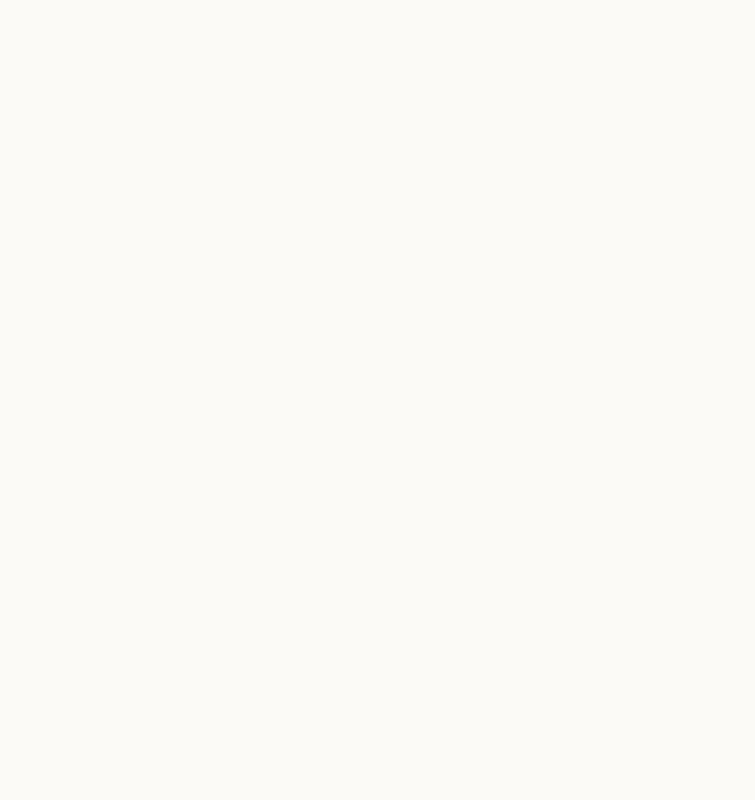
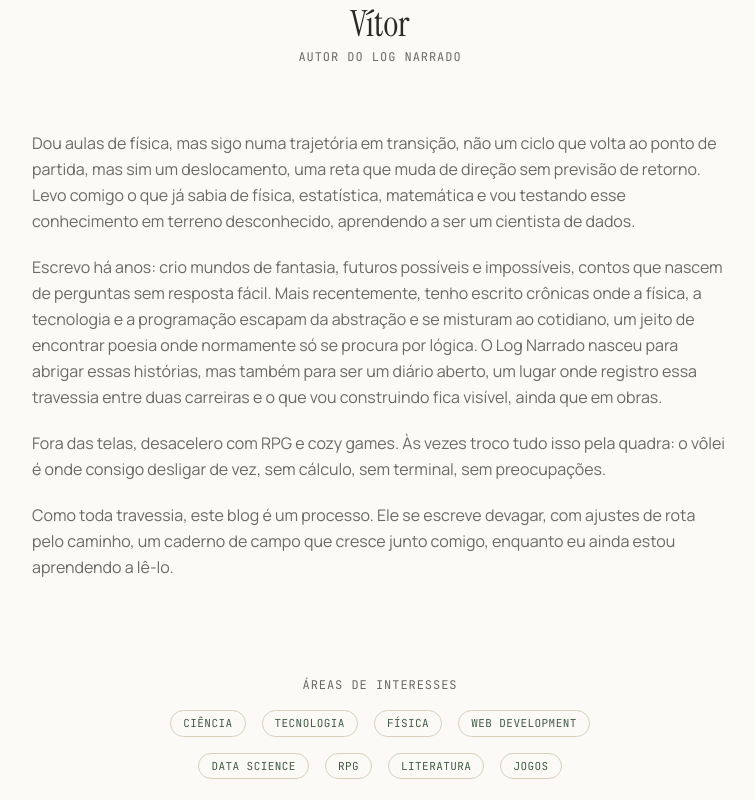
Before and after one commit to Kotige/log-narrado, a React (Vite) app: page /autor in a window 1280 px wide. Before the commit this address had no page. Shown: the part 320-1120 px from the top of the page, without its empty margins (260-1015 px from the left). Before the commit the page ends 800 px from the top, so only its background shows below. Built offline with nearby package versions, Linux system fonts and the light colour scheme.

Commit message:
feat: add author page

```diff
--- a/src/App.jsx
+++ b/src/App.jsx
@@ -3,6 +3,7 @@ import Home from "./routes/Home";
 import Post from "./routes/Post";
 import Projects from "./routes/Projects";
 import ProjectCategory from "./routes/ProjectCategory";
+import Autor from "./routes/Autor";
 
 function App() {
   return (
@@ -12,6 +13,7 @@ function App() {
         <Route path="/posts/:slug" element={<Post />} />
         <Route path="/projetos" element={<Projects />} />
         <Route path="/projetos/:slug" element={<ProjectCategory />} />
+        <Route path="/autor" element={<Autor />} />
       </Routes>
     </BrowserRouter>
   );
--- /dev/null
+++ b/src/routes/Autor.jsx
@@ -0,0 +1,93 @@
+import Header from "../components/Header";
+import Footer from "../components/Footer";
+
+const AVATAR_SRC = "/profile.jpg";
+
+const INTERESTS = [
+  "Ciência",
+  "Tecnologia",
+  "Física",
+  "Web Development",
+  "Data Science",
+  "RPG",
+  "Literatura",
+  "Jogos",
+];
+
+export default function Autor() {
+  return (
+    <div className="flex min-h-screen flex-col">
+      <Header activeHref="/autor" />
+
+      <main className="mx-auto flex w-full max-w-190 flex-col gap-16 px-8 py-20">
+        {/* Cabeçalho: foto + nome */}
+        <div className="flex flex-col items-center gap-5 text-center">
+          <img
+            src={AVATAR_SRC}
+            alt="Foto de Vítor"
+            className="h-36 w-36 rounded-full border border-sand-line object-cover"
+          />
+          <div className="flex flex-col gap-1">
+            <h1 className="font-display text-4xl text-ink">Vítor</h1>
+            <p className="font-mono text-[12px] uppercase tracking-[0.08em] text-muted">
+              autor do Log Narrado
+            </p>
+          </div>
+        </div>
+
+        {/* Bio longa */}
+        <div className="flex flex-col gap-5 text-base leading-relaxed text-muted">
+          <p>
+            Dou aulas de física, mas sigo numa trajetória em transição, não um
+            ciclo que volta ao ponto de partida, mas sim um deslocamento, uma
+            reta que muda de direção sem previsão de retorno. Levo comigo o que
+            já sabia de física, estatística, matemática e vou testando esse
+            conhecimento em terreno desconhecido, aprendendo a ser um cientista
+            de dados.
+          </p>
+          <p>
+            Escrevo há anos: crio mundos de fantasia, futuros possíveis e
+            impossíveis, contos que nascem de perguntas sem resposta fácil. Mais
+            recentemente, tenho escrito crônicas onde a física, a tecnologia e a
+            programação escapam da abstração e se misturam ao cotidiano, um
+            jeito de encontrar poesia onde normamente só se procura por lógica.
+            O Log Narrado nasceu para abrigar essas histórias, mas também para
+            ser um diário aberto, um lugar onde registro essa travessia entre
+            duas carreiras e o que vou construindo fica visível, ainda que em
+            obras.
+          </p>
+
+          <p>
+            Fora das telas, desacelero com RPG e cozy games. Às vezes troco tudo
+            isso pela quadra: o vôlei é onde consigo desligar de vez, sem
+            cálculo, sem terminal, sem preocupações.
+          </p>
+          <p>
+            Como toda travessia, este blog é um processo. Ele se escreve
+            devagar, com ajustes de rota pelo caminho, um caderno de campo que
+            cresce junto comigo, enquanto eu ainda estou aprendendo a lê-lo.
+          </p>
+        </div>
+
+        {/* Áreas de interesse */}
+        <div className="flex flex-col gap-4 pt-8">
+          <h2 className="font-mono text-[12px] uppercase tracking-[0.08em] text-muted md:text-center">
+            Áreas de interesses
+          </h2>
+          <div className="flex flex-wrap gap-4 md:justify-center md:px-20">
+            {INTERESTS.map((interest) => (
+              <span
+                key={interest}
+                className="rounded-full border border-sand-line px-3 py-1 font-mono text-[11px] uppercase tracking-[0.04em] text-moss-dark"
+              >
+                {interest}
+              </span>
+            ))}
+          </div>
+        </div>
+      </main>
+
+      <Footer />
+    </div>
+  );
+}
```
